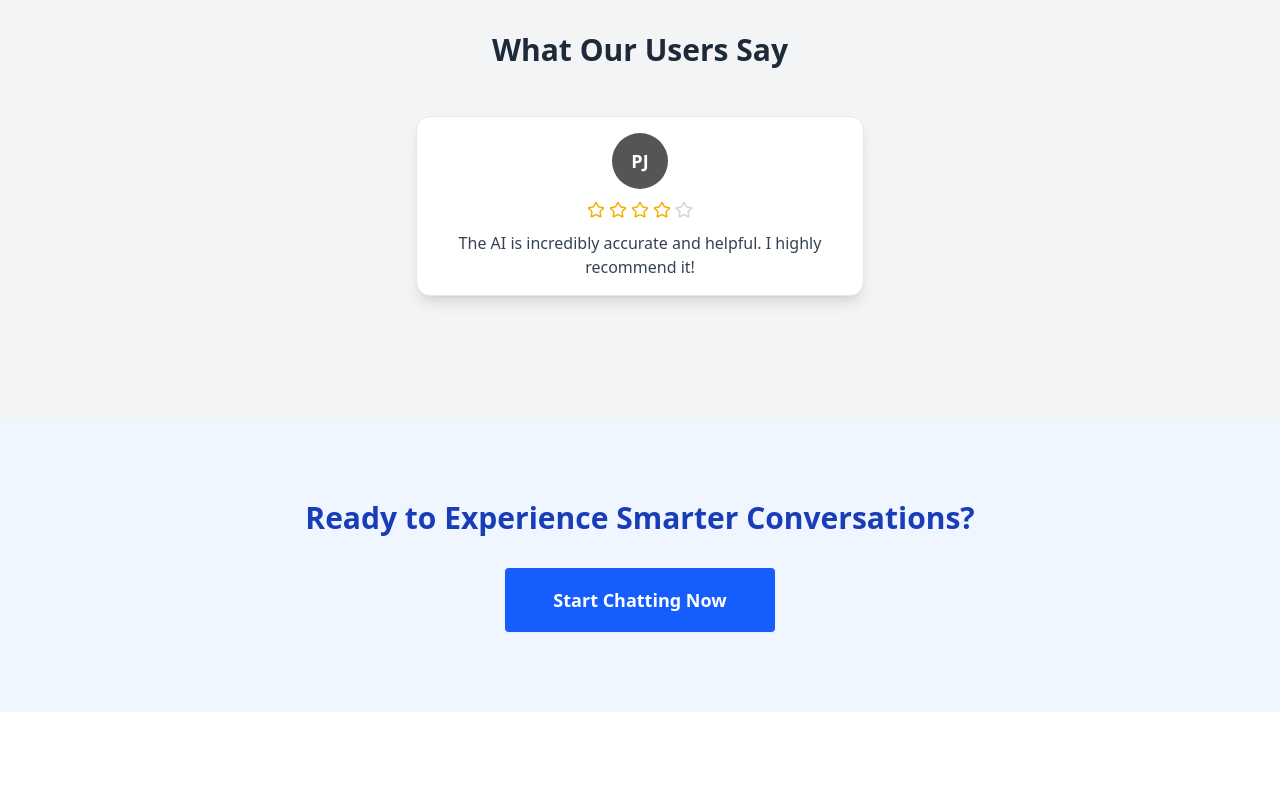
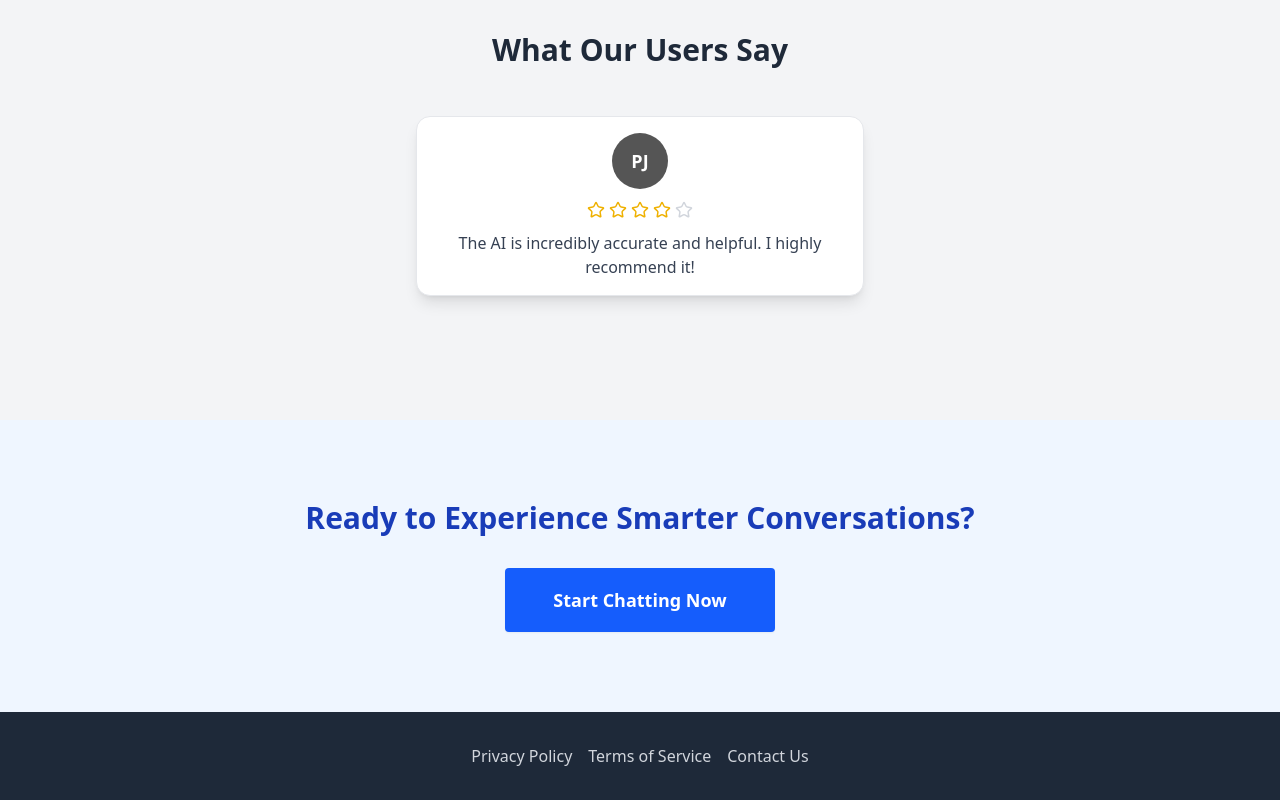
Before and after one commit to kadelcode/ai-chat-app, a Next.js app: page / in a window 1280 px wide. Shown: the part 1091-1891 px from the top of the page. Before the commit the page ends 1803 px from the top, so only its background shows below. Built offline with nearby package versions, Linux system fonts and the light colour scheme.

Commit message:
Add footer section

```diff
--- a/src/app/page.tsx
+++ b/src/app/page.tsx
@@ -4,6 +4,7 @@ import { Features } from "@/components/sections/Features";
 import Hero from "@/components/sections/Hero";
 import { Testimonials } from "@/components/sections/Testimonials";
 import CTA from "@/components/sections/CTA";
+import Footer from "@/components/Footer";
 
 export default function Home() {
   return (
@@ -12,6 +13,7 @@ export default function Home() {
       <Features />
       <Testimonials />
       <CTA />
+      <Footer />
     </>
   )
 
--- /dev/null
+++ b/src/components/Footer.tsx
@@ -0,0 +1,13 @@
+export default function Footer() {
+    return (
+        <footer className="bg-gray-800 py-8">
+        <div className="container mx-auto text-center">
+            <nav className="space-x-4">
+            <a href="/privacy" className="text-gray-300 hover:text-gray-100">Privacy Policy</a>
+            <a href="/terms" className="text-gray-300 hover:text-gray-100">Terms of Service</a>
+            <a href="/contact" className="text-gray-300 hover:text-gray-100">Contact Us</a>
+            </nav>
+        </div>
+        </footer>
+    );
+}
```
